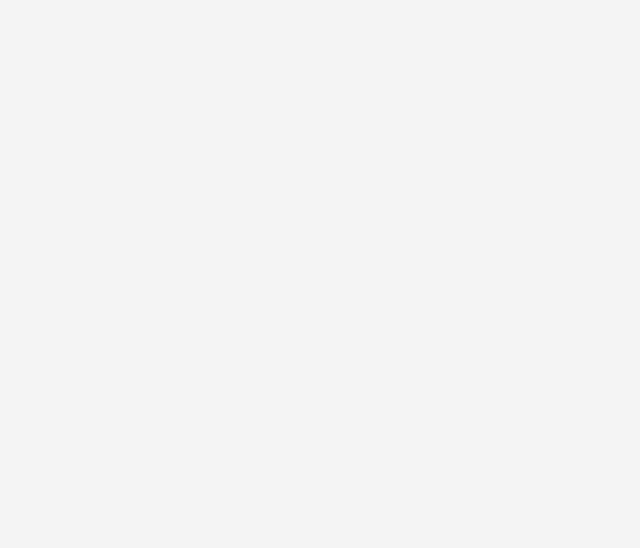
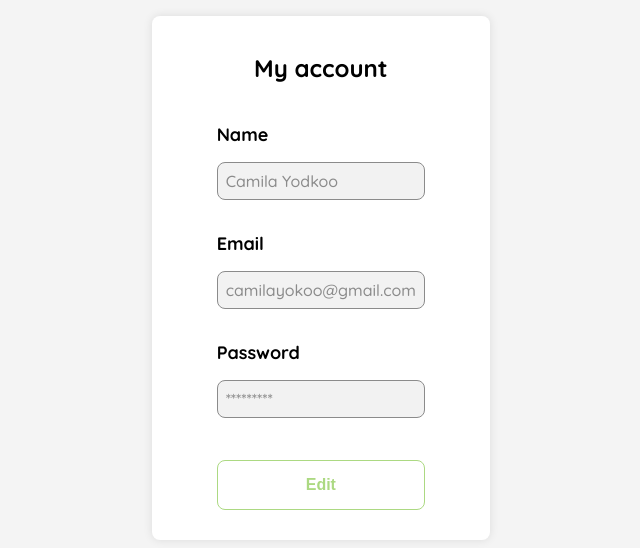
Before and after one commit to SonicWD/Web-FronEnd-My-event-management-platform, a React (Vite) app: page /account in a window 1280 px wide. Before the commit this address had no page. Shown: the part 122-670 px from the top of the page, without its empty margins (364-1004 px from the left). Built offline with nearby package versions, Linux system fonts and the light colour scheme.

Commit message:
Se agrega vista para ver cuenta

```diff
--- a/src/App.jsx
+++ b/src/App.jsx
@@ -6,7 +6,7 @@ import Register from './components/accounts-login/Register';
 import CreateEvent from './components/Events/CreateEvent';
 import CreateAccount from "./components/accounts-login/CreateAccount";
 import EventPage from "./components/Events/EventPage";
-
+import AccountPage from "./components/Account/AccountPage";
 
 const App = () => {
   return (
@@ -19,6 +19,7 @@ const App = () => {
           <Route path="/register" element={<Register />} />
           <Route path="/create-event" element={<CreateEvent />} />
           <Route path="/eventsP/*" element={<EventPage />} />
+          <Route path="/account" element={<AccountPage />} />
         </Routes>
       </div>
     </Router>
--- /dev/null
+++ b/src/components/Account/AccountPage.jsx
@@ -0,0 +1,29 @@
+// eslint-disable-next-line no-unused-vars
+import React, { useEffect, useState } from 'react';
+import MyAccount from './My-Account'; // Asegúrate de que la ruta sea correcta
+
+const AccountPage = () => {
+  const [userInfo, setUserInfo] = useState({ name: '', email: '', password: '' });
+
+  useEffect(() => {
+    // Simulación de llamada a la API
+    setTimeout(() => {
+      // Datos de ejemplo, reemplaza esto con la llamada de la API
+      setUserInfo({
+        name: 'Camila Yodkoo',
+        email: 'camilayokoo@gmail.com',
+        password: '*********'
+      });
+    }, 1000); // Simulación de retardo de 1 segundo
+  }, []);
+
+  return (
+    <MyAccount
+      name={userInfo.name}
+      email={userInfo.email}
+      password={userInfo.password}
+    />
+  );
+};
+
+export default AccountPage;
--- /dev/null
+++ b/src/components/Account/My-Account.jsx
@@ -0,0 +1,33 @@
+// eslint-disable-next-line no-unused-vars
+import React from 'react';
+import '../../index.css';
+import PropTypes from 'prop-types';
+
+const MyAccount = ({ name, email, password }) => {
+  return (
+    <div className="login">
+      <div className="form-container">
+        <h1 className="title">My account</h1>
+        <form action="/" className="form">
+          <div>
+            <label htmlFor="name" className="label">Name</label>
+            <p className="value">{name}</p>
+
+            <label htmlFor="email" className="label">Email</label>
+            <p className="value">{email}</p>
+
+            <label htmlFor="password" className="label">Password</label>
+            <p className="value">{password}</p>
+          </div>
+          <input type="submit" value="Edit" className="secondary-button" />
+        </form>
+      </div>
+    </div>
+  );
+};
+MyAccount.propTypes = {
+    name: PropTypes.string.isRequired,
+    email: PropTypes.string.isRequired,
+    password: PropTypes.string.isRequired,
+  };
+export default MyAccount;
--- a/src/components/TestComponent.jsx
+++ b/src/components/TestComponent.jsx
@@ -2,11 +2,12 @@
 // eslint-disable-next-line no-unused-vars
 import React from 'react';
 import { useNavigate } from 'react-router-dom';
+
 const TestComponent = () => {
-  const history = useNavigate();
+  const navigate = useNavigate();
 
-  const navigate = (path) => {
-    history.push(path);
+  const navigateTo = (path) => {
+    navigate(path);
   };
 
   return (
@@ -14,10 +15,11 @@ const TestComponent = () => {
       <h1>¡Funciona!</h1>
       <p>El componente de prueba está funcionando correctamente.</p>
       <div>
-        <button onClick={() => navigate('/login')}>Go to Login</button>
-        <button onClick={() => navigate('/register')}>Go to Register</button>
-        <button onClick={() => navigate('/create-event')}>Create Event</button>
-        <button onClick={() => navigate('/events')}>View Events</button>
+        <button onClick={() => navigateTo('/login')}>Go to Login</button>
+        <button onClick={() => navigateTo('/register')}>Go to Register</button>
+        <button onClick={() => navigateTo('/create-account')}>Go to Create Account</button>
+        <button onClick={() => navigateTo('/create-event')}>Go to Create Event</button>
+        <button onClick={() => navigateTo('/eventsP')}>Go to Event Page</button>
       </div>
     </div>
   );
--- a/src/components/accounts-login/CreateAccount.jsx
+++ b/src/components/accounts-login/CreateAccount.jsx
@@ -9,7 +9,7 @@ const CreateAccount = () => {
 
     const handleSubmit = async (e) => {
         e.preventDefault();
-        // Aquí puedes manejar el envío del formulario, por ejemplo, haciendo una solicitud a tu servidor
+        // Aquí se puede manejar el envío del formulario haciendo una solicitud a tu servidor
         console.log('Account created:', { name, email, password });
     };
 
```
